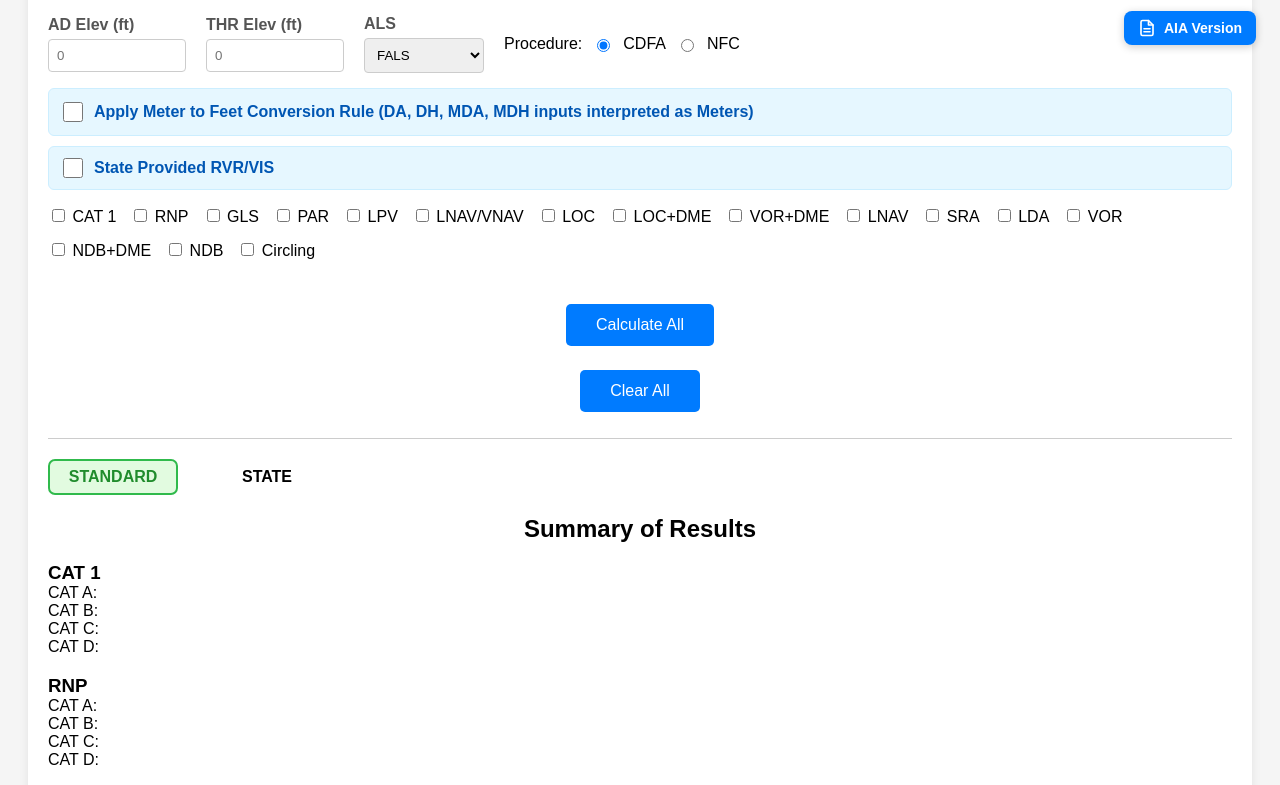
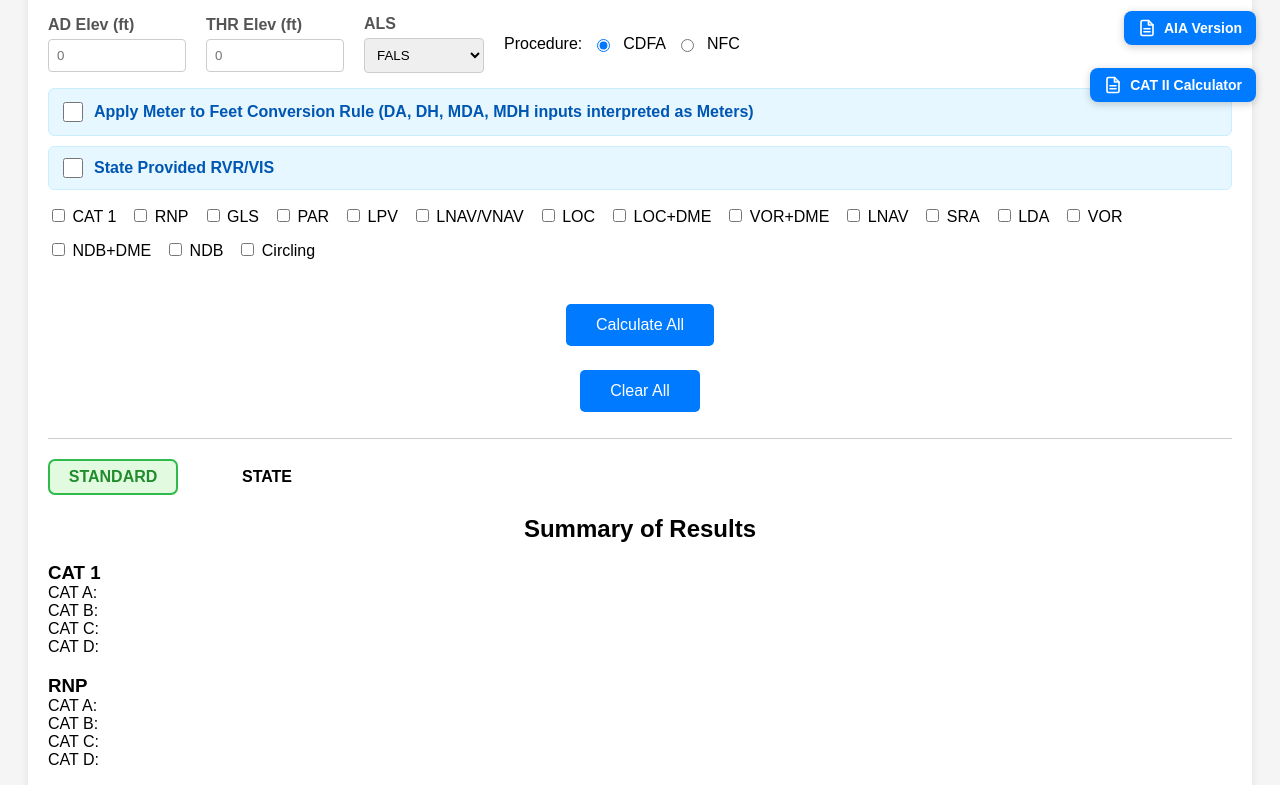
Before and after one commit to vishalkumar-netizen/minimatool2025, a plain HTML site: page index.html in a window 1280 px wide. Shown: the part 121-906 px from the top of the page. Drawn offline with Linux system fonts and the light colour scheme.

Commit message:
Update index.html

```diff
--- a/index.html
+++ b/index.html
@@ -210,6 +210,34 @@
         <line x1="16" y1="17" x2="8" y2="17"></line>
     </svg>
     AIA Version
+</a>
+<!-- ==================== ADD THIS NEW SNIPPET DIRECTLY BELOW AIA VERSION ==================== -->
+    <a href="cat_ii_calculator.html" style="
+    position: fixed;
+    top: 189px;
+    right: 24px;
+    z-index: 2000;
+    display: flex;
+    align-items: center;
+    gap: 8px;
+    background: #007bff;
+    color: white;
+    text-decoration: none;
+    padding: 8px 14px;
+    border-radius: 8px;
+    font-weight: bold;
+    box-shadow: 0 2px 8px rgba(0,0,0,0.2);
+    font-family: Arial, sans-serif;
+    font-size: 14px;
+    transition: background 0.2s ease;
+" onmouseover="this.style.background='#0056b3'" onmouseout="this.style.background='#007bff'">
+    <svg width="18" height="18" viewBox="0 0 24 24" fill="none" stroke="currentColor" stroke-width="2.2" stroke-linecap="round" stroke-linejoin="round">
+        <path d="M14 2H6a2 2 0 0 0-2 2v16a2 2 0 0 0 2 2h12a2 2 0 0 0 2-2V8z"></path>
+        <polyline points="14 2 14 8 20 8"></polyline>
+        <line x1="16" y1="13" x2="8" y2="13"></line>
+        <line x1="16" y1="17" x2="8" y2="17"></line>
+    </svg>
+    CAT II Calculator
 </a>
 
     <script>
```
